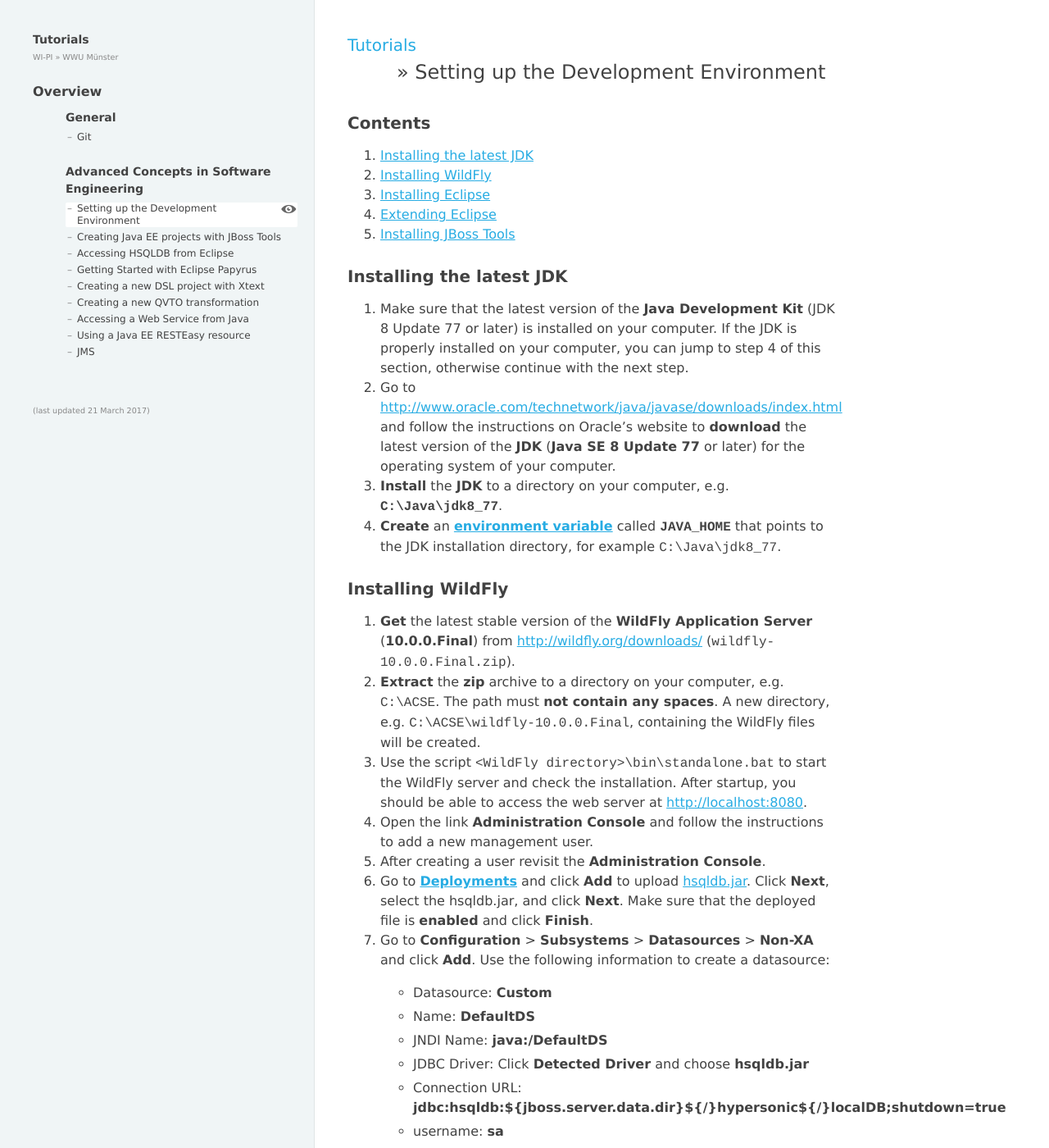
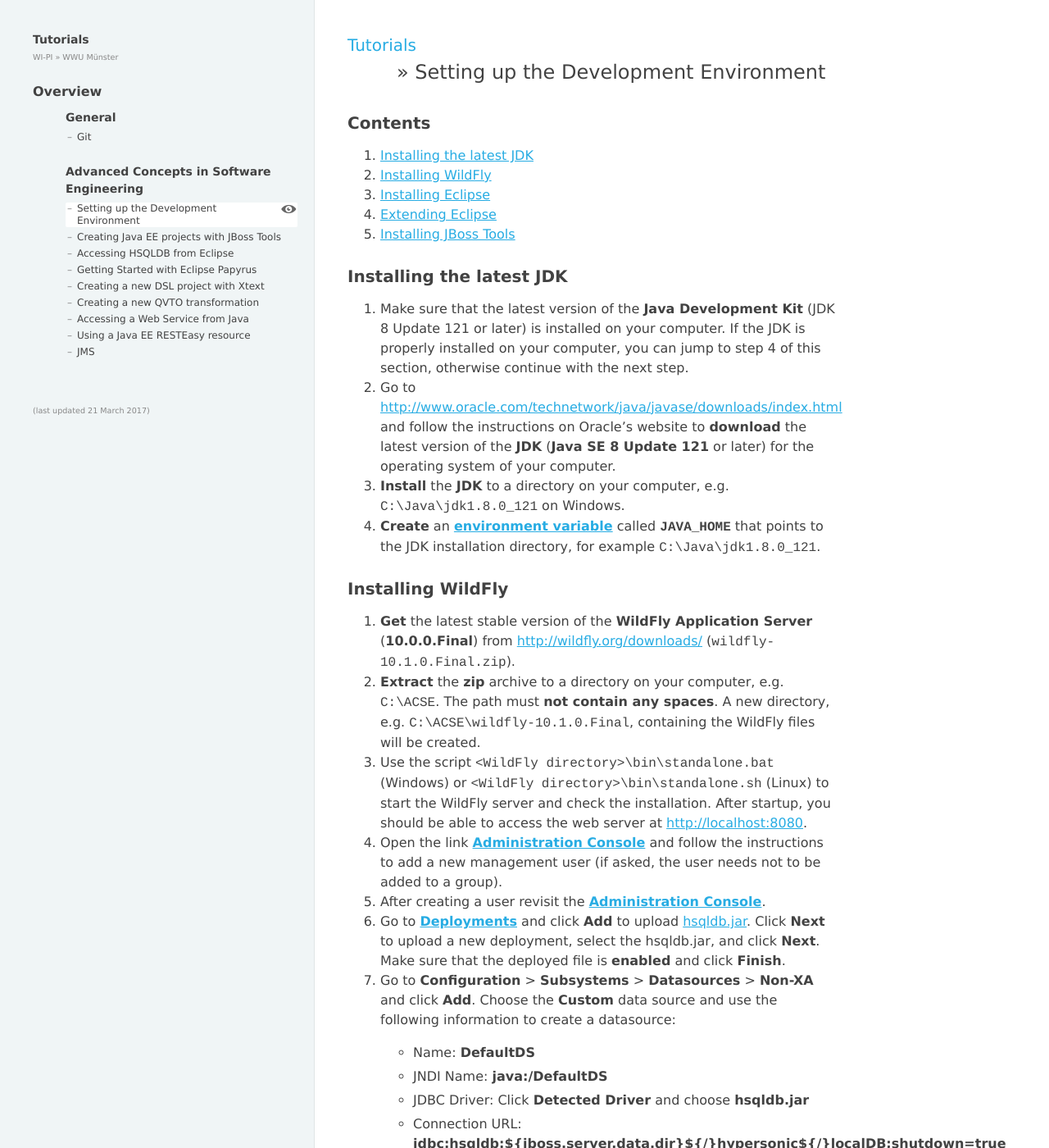
Before and after one commit to wwu-pi/tutorials, a Jekyll site: the page built from lectures/acse/010_setting_up_the_dev_environment.md, in a window 1280 px wide and 1400 px high. Shown: the whole window at 82% size. Built offline with Jekyll 4.4.1, drawn with Linux system fonts in a browser that asks for light colours; some of the changed text lies outside the part shown.

Commit message:
Update setup environment part 1

```diff
--- a/lectures/acse/010_setting_up_the_dev_environment.md
+++ b/lectures/acse/010_setting_up_the_dev_environment.md
@@ -12,27 +12,27 @@
 
 ## <a id="jdk" name="jdk" />Installing the latest JDK
 
-1. Make sure that the latest version of the **Java Development Kit** (JDK 8 Update 77 or later) is installed on your computer. If the JDK is properly installed on your computer, you can jump to step 4 of this section, otherwise continue with the next step.
-1. Go to [http://www.oracle.com/technetwork/java/javase/downloads/index.html](http://www.oracle.com/technetwork/java/javase/downloads/index.html) and follow the instructions on Oracle's website to **download** the latest version of the **JDK** (**Java SE 8 Update 77** or later) for the operating system of your computer.
-1. **Install** the **JDK** to a directory on your computer, e.g. **``C:\Java\jdk8_77``**.
-1. **Create** an **[environment variable](#envvar)** called **``JAVA_HOME``** that points to the JDK installation directory, for example ``C:\Java\jdk8_77``.
+1. Make sure that the latest version of the **Java Development Kit** (JDK 8 Update 121 or later) is installed on your computer. If the JDK is properly installed on your computer, you can jump to step 4 of this section, otherwise continue with the next step.
+1. Go to [http://www.oracle.com/technetwork/java/javase/downloads/index.html](http://www.oracle.com/technetwork/java/javase/downloads/index.html) and follow the instructions on Oracle's website to **download** the latest version of the **JDK** (**Java SE 8 Update 121** or later) for the operating system of your computer.
+1. **Install** the **JDK** to a directory on your computer, e.g. ``C:\Java\jdk1.8.0_121`` on Windows.
+1. **Create** an **[environment variable](#envvar)** called **``JAVA_HOME``** that points to the JDK installation directory, for example ``C:\Java\jdk1.8.0_121``.
 
 ## <a id="wildfly" name="wildfly" />Installing WildFly
 
-1. **Get** the latest stable version of the **WildFly Application Server** (**10.0.0.Final**) from [http://wildfly.org/downloads/](http://wildfly.org/downloads/) (``wildfly-10.0.0.Final.zip``).
-1. **Extract** the **zip** archive to a directory on your computer, e.g. ``C:\ACSE``. The path must **not contain any spaces**. A new directory, e.g. ``C:\ACSE\wildfly-10.0.0.Final``, containing the WildFly files will be created.
-1. Use the script ``<WildFly directory>\bin\standalone.bat`` to start the WildFly server and check the installation. After startup, you should be able to access the web server at [http://localhost:8080](http://localhost:8080).
-1. Open the link **Administration Console** and follow the instructions to add a new management user.
-1. After creating a user revisit the **Administration Console**.
-1. Go to [**Deployments**](http://localhost:9990/console/App.html#standalone-deployments) and click **Add** to upload [hsqldb.jar](hsqldb.jar). Click **Next**, select the hsqldb.jar, and click **Next**. Make sure that the deployed file is **enabled** and click **Finish**.
-1. Go to **Configuration** > **Subsystems** > **Datasources** > **Non-XA** and click **Add**. Use the following information to create a datasource:
+1. **Get** the latest stable version of the **WildFly Application Server** (**10.0.0.Final**) from [http://wildfly.org/downloads/](http://wildfly.org/downloads/) (``wildfly-10.1.0.Final.zip``).
+1. **Extract** the **zip** archive to a directory on your computer, e.g. ``C:\ACSE``. The path must **not contain any spaces**. A new directory, e.g. ``C:\ACSE\wildfly-10.1.0.Final``, containing the WildFly files will be created.
+1. Use the script ``<WildFly directory>\bin\standalone.bat`` (Windows) or ``<WildFly directory>\bin\standalone.sh`` (Linux) to start the WildFly server and check the installation. After startup, you should be able to access the web server at [http://localhost:8080](http://localhost:8080).
+1. Open the link [**Administration Console**](http://localhost:8080/console) and follow the instructions to add a new management user (if asked, the user needs not to be added to a group).
+1. After creating a user revisit the [**Administration Console**](http://localhost:8080/console).
+1. Go to [**Deployments**](http://localhost:9990/console/App.html#standalone-deployments) and click **Add** to upload [hsqldb.jar](hsqldb.jar). Click **Next** to upload a new deployment, select the hsqldb.jar, and click **Next**. Make sure that the deployed file is **enabled** and click **Finish**.
+1. Go to **Configuration** > **Subsystems** > **Datasources** > **Non-XA** and click **Add**. Choose the **Custom** data source and use the following information to create a datasource:
 
-   * Datasource: **Custom**
    * Name: **DefaultDS**
    * JNDI Name: **java:/DefaultDS**
    * JDBC Driver: Click **Detected Driver** and choose **hsqldb.jar**
    * Connection URL: **jdbc:hsqldb:${jboss.server.data.dir}${/}hypersonic${/}localDB;shutdown=true**
    * username: **sa**
+   * password can be left blank
 
 1. Ensure that the **datasource** is **enabled** (Configuration > Subsystems > Datasources > Non-XA > DefaultDS).
 1. In order to stop the server, press CTRL-C in the console window that was opened during step 3.
@@ -117,4 +117,4 @@
 ## <a id="envvar" name="envvar" />How To Set Environment Variables
 
 * **Windows XP**: Open the Control Panel (*Systemsteuerung*) from the Start Menu, switch to Classic View (*Klassische Ansicht*) if necessary, open the System Control Panel applet (*System*), select the Advanced tab (*Erweitert*), and click on the Environment Variables button (*Umgebungsvariablen*).
-* **Windows 7**: Control Panel (*Systemsteuerung*) - System - choose Advanced System Settings (*Erweiterte Systemeinstellungen*) on the left - Advanced tab (*Erweitert*) - Environment Variables button (*Umgebungsvariablen*)
+* **Windows 7 / 8 / 10**: Control Panel (*Systemsteuerung*) - System - choose Advanced System Settings (*Erweiterte Systemeinstellungen*) on the left - Advanced tab (*Erweitert*) - Environment Variables button (*Umgebungsvariablen*)
```
